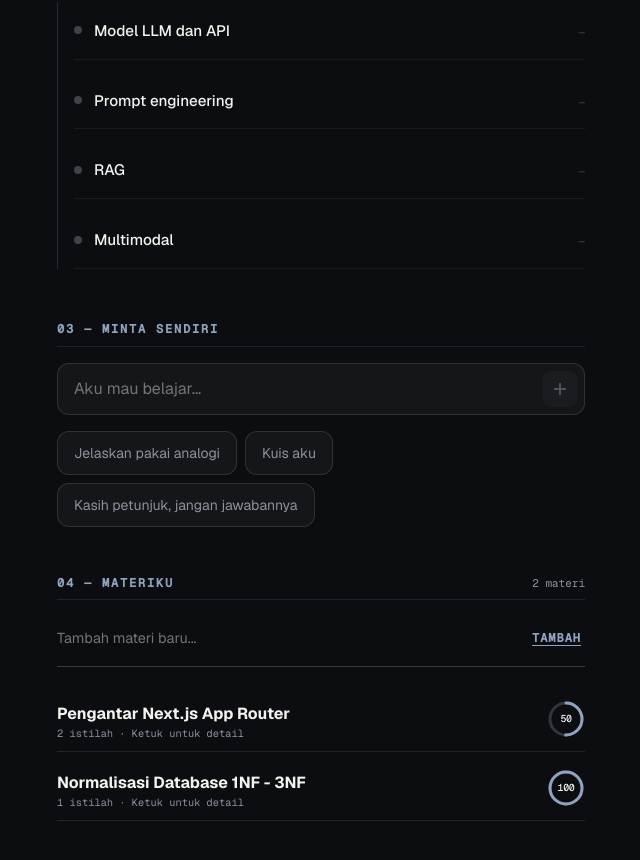
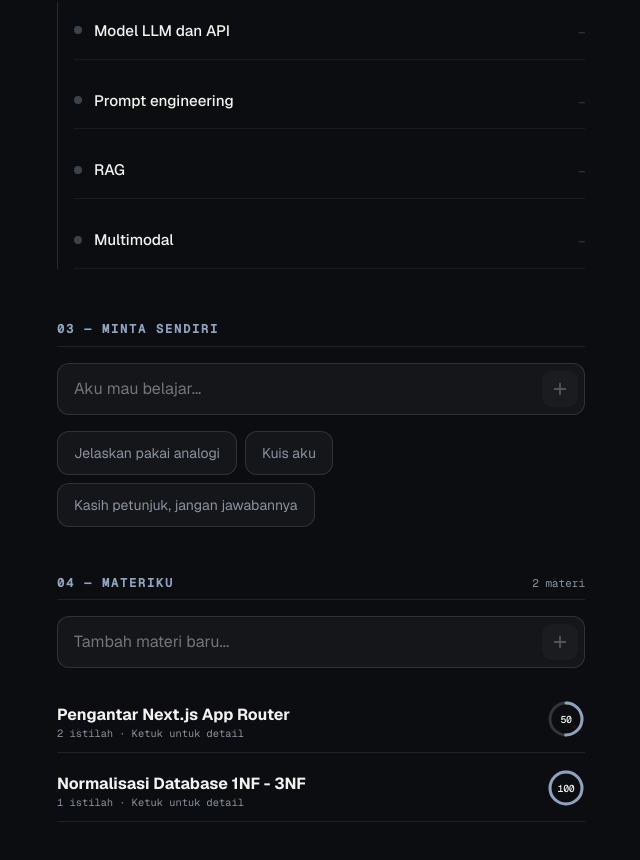
Before and after one commit to hidealfarazi/GreatLife, a Next.js app: page /belajar in a window 1280 px wide. Shown: the part 1499-2359 px from the top of the page, without its empty margins (359-999 px from the left). Built offline with nearby package versions, Linux system fonts and the light colour scheme.

Commit message:
feat(controls-3): terapkan field tambah materi dan validasi pesan di belajar

```diff
--- a/components/BelajarClient.tsx
+++ b/components/BelajarClient.tsx
@@ -33,6 +33,7 @@ export function BelajarClient() {
   const [nodes, setNodes] = useState<SkillNode[]>(() => listSkillNodes());
   const [materials, setMaterials] = useState<Material[]>(() => listMaterials());
   const [newMatTitle, setNewMatTitle] = useState("");
+  const [matError, setMatError] = useState("");
   const [customPrompt, setCustomPrompt] = useState("");
   const [activeChip, setActiveChip] = useState<string | null>(null);
   const [promptNotice, setPromptNotice] = useState<string | null>(null);
@@ -61,10 +62,13 @@ export function BelajarClient() {
     setNodes([...updated]);
   };
 
-  const handleCreateMaterial = (e: React.FormEvent) => {
-    e.preventDefault();
-    if (!newMatTitle.trim()) return;
-    createMaterial(newMatTitle.trim());
+  const handleCreateMaterialFromField = (value: string) => {
+    if (!value.trim()) {
+      setMatError("Judul materi tidak boleh kosong");
+      return;
+    }
+    setMatError("");
+    createMaterial(value.trim());
     setNewMatTitle("");
     refresh();
   };
@@ -492,59 +496,26 @@ export function BelajarClient() {
           </span>
         </div>
 
-        {/* Form tambah materi */}
-        <form
-          onSubmit={handleCreateMaterial}
-          style={{
-            display: "flex",
-            alignItems: "flex-end",
-            gap: "0.75rem",
-            marginBottom: "1.5rem",
-            paddingBottom: "0.4rem",
-            borderBottom: "1px solid rgba(168, 159, 140, 0.3)",
-          }}
-        >
-          <input
-            type="text"
+        {/* Field tambah materi */}
+        <div style={{ marginBottom: "1.5rem" }}>
+          <Field
             value={newMatTitle}
-            onChange={(e) => setNewMatTitle(e.target.value)}
+            onChange={(v) => {
+              setNewMatTitle(v);
+              if (matError) setMatError("");
+            }}
+            onSubmit={handleCreateMaterialFromField}
             placeholder="Tambah materi baru..."
-            aria-label="Judul materi baru"
-            style={{
-              flex: 1,
-              background: "transparent",
-              border: "none",
-              borderRadius: 0,
-              color: "var(--rn-text)",
-              padding: "0.5rem 0",
-              fontFamily: "var(--font-body, sans-serif)",
-              fontSize: "0.9rem",
-              minHeight: 44,
-              outline: "none",
-            }}
+            ariaLabel="Judul materi baru"
+            error={matError}
+            submitIcon={
+              <svg width="18" height="18" viewBox="0 0 24 24" fill="none" stroke="currentColor" strokeWidth="2.5" strokeLinecap="round" strokeLinejoin="round" aria-hidden="true">
+                <line x1="12" y1="5" x2="12" y2="19" />
+                <line x1="5" y1="12" x2="19" y2="12" />
+              </svg>
+            }
           />
-          <button
-            type="submit"
-            style={{
-              flexShrink: 0,
-              minHeight: 44,
-              padding: "0 0.25rem",
-              background: "transparent",
-              color: "var(--rn-accent)",
-              border: "none",
-              fontFamily: "var(--font-mono, monospace)",
-              fontSize: "0.75rem",
-              fontWeight: 700,
-              letterSpacing: "0.08em",
-              textTransform: "uppercase",
-              textDecoration: "underline",
-              textUnderlineOffset: "3px",
-              cursor: "pointer",
-            }}
-          >
-            Tambah
-          </button>
-        </form>
+        </div>
 
         {materials.length === 0 ? (
           <p style={{ color: "var(--rn-muted)", fontStyle: "italic", fontSize: "0.9rem" }}>
```
